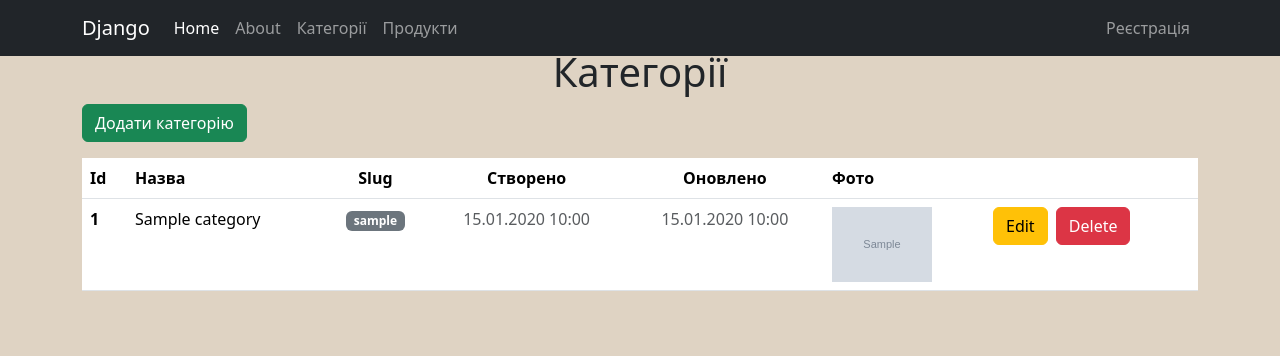
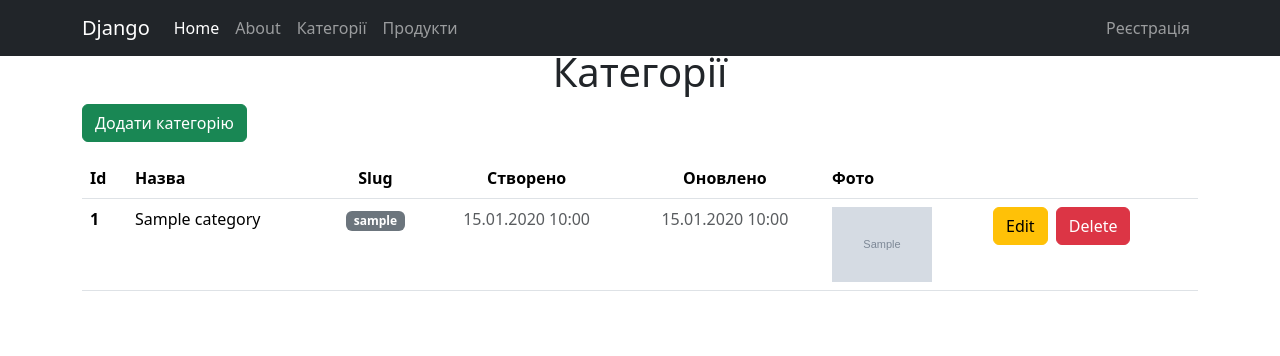
Before and after one commit to novakvova/DjangoPython_P22, a Django app: page /categories/ in a window 1280 px wide. Shown: the top 356 px of the page. Run offline with Django 5.2, Linux system fonts and the light colour scheme; tables that the repository leaves empty hold one stand-in row (values such as "Sample post"); grey boxes marked "Sample" are stand-in pictures.

Commit message:
Working is good app

```diff
--- a/1.SimpleMVT/djangomvt/static/style.css
+++ b/1.SimpleMVT/djangomvt/static/style.css
@@ -1,4 +1,4 @@
 body {
     margin-top: 3rem;
-    background-color: #dfd3c3;
+    /* background-color: #dfd3c3; */
 }
```
